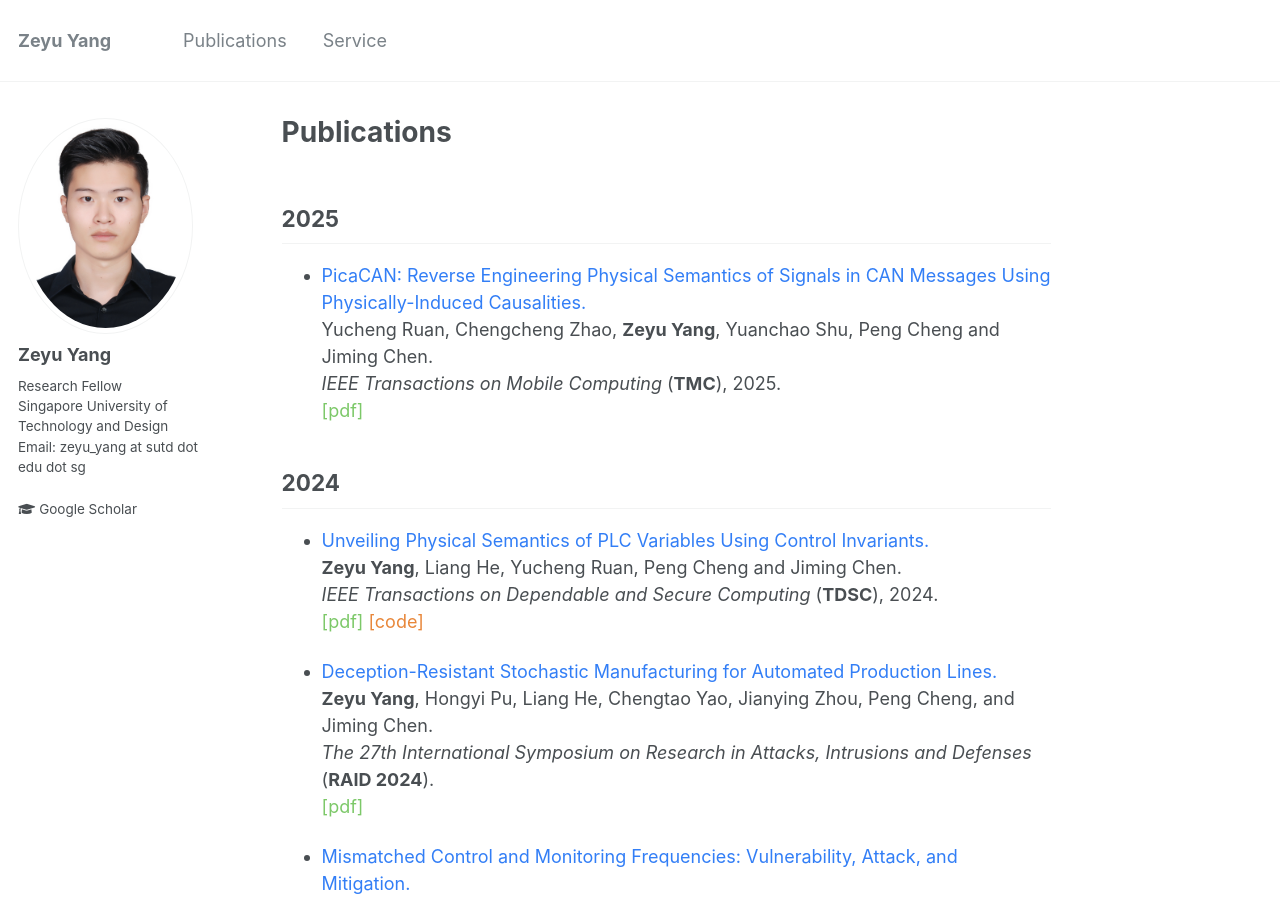
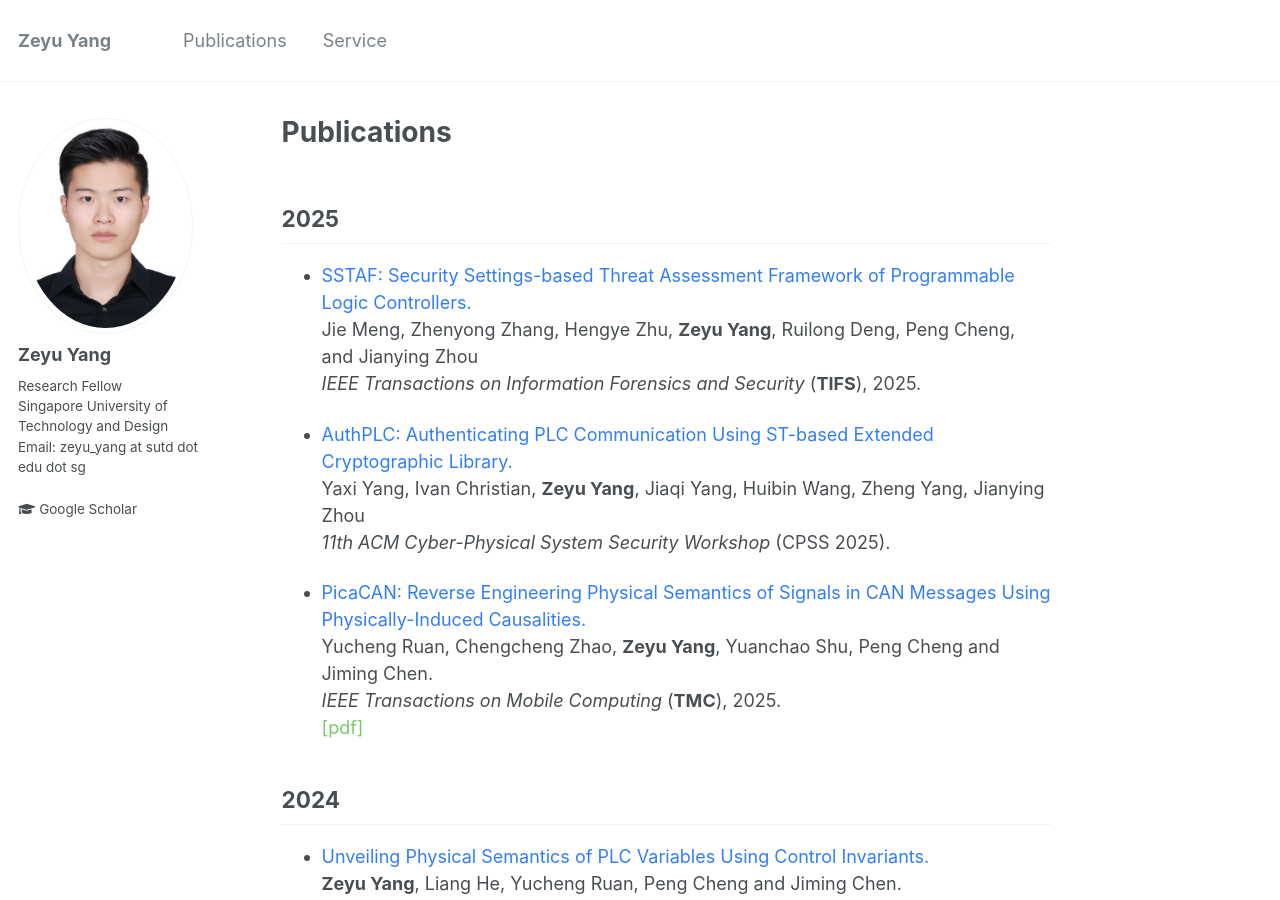
Before and after one commit to zeyuid/zeyuid.github.io, a Jekyll site: the page built from _pages/publications.md, in a window 1280 px wide and 900 px high. Built offline with Jekyll 4.4.1, drawn with Linux system fonts in a browser that asks for light colours.

Commit message:
add file

```diff
--- a/_pages/publications.md
+++ b/_pages/publications.md
@@ -6,6 +6,21 @@ author_profile: true
 ---
 
 ## 2025
+* <font color="#327ef6">SSTAF: Security Settings-based Threat Assessment Framework of Programmable Logic Controllers.</font>
+<!-- <br> -->
+Jie Meng, Zhenyong Zhang, Hengye Zhu, **Zeyu Yang**, Ruilong Deng, Peng Cheng, and Jianying Zhou
+<br>
+<i>IEEE Transactions on Information Forensics and Security</i> (**TIFS**), 2025.
+<br>
+<!-- <a href="https://ieeexplore.ieee.org/abstract/document/10882998" style="text-decoration: none;"><font color="#7cc868">[pdf]</font></a> -->
+
+* <font color="#327ef6">AuthPLC: Authenticating PLC Communication Using ST-based Extended Cryptographic Library.</font>
+<!-- <br> -->
+Yaxi Yang, Ivan Christian, **Zeyu Yang**, Jiaqi Yang, Huibin Wang, Zheng Yang, Jianying Zhou
+<br>
+<i>11th ACM Cyber-Physical System Security Workshop</i> (CPSS 2025).
+<br>
+<!-- <a href="https://ieeexplore.ieee.org/abstract/document/10882998" style="text-decoration: none;"><font color="#7cc868">[pdf]</font></a> -->
 
 * <font color="#327ef6">PicaCAN: Reverse Engineering Physical Semantics of Signals in CAN Messages Using Physically-Induced Causalities.</font>
 <!-- <br> -->
```
Also changed, not shown: _pages/about.md (+6 -3 lines).
